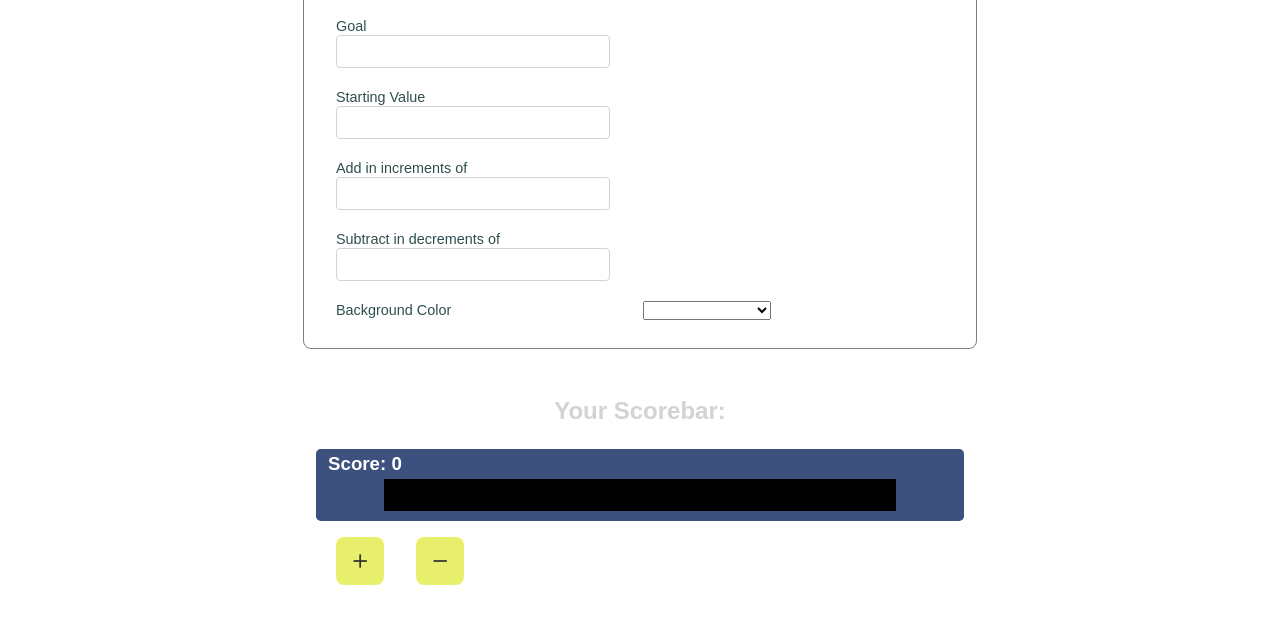
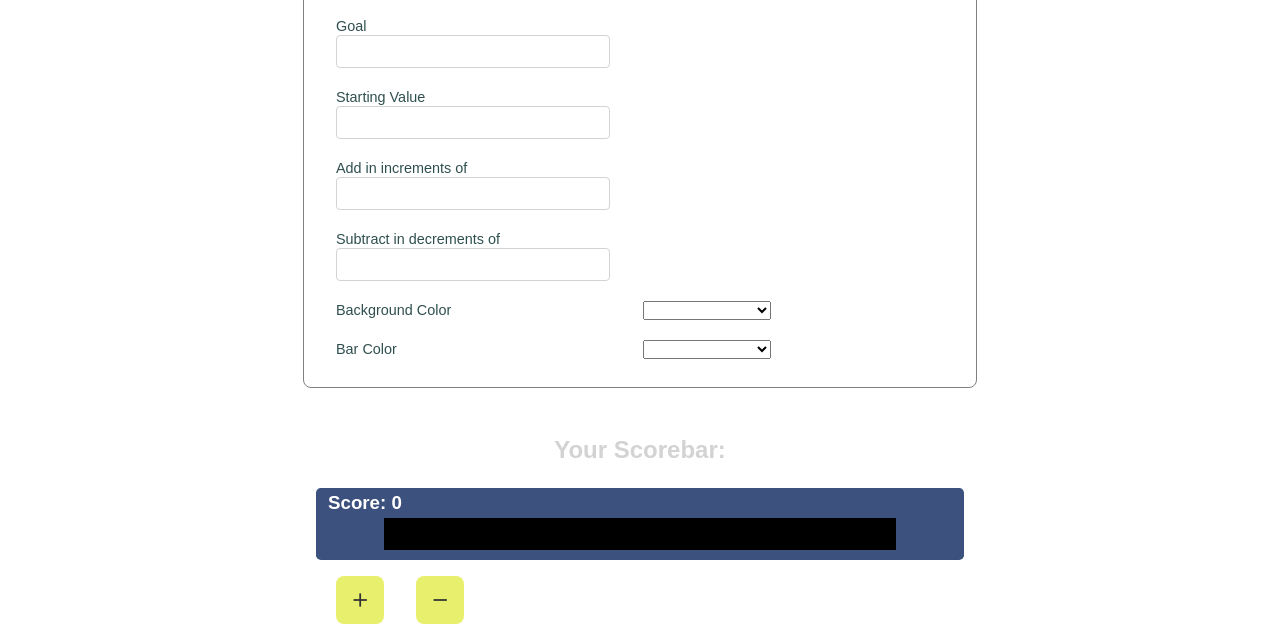
Before and after one commit to prestonwin78/goalbug, a React app: page / in a window 1280 px wide. Shown: the part 161-801 px from the top of the page. Built offline with nearby package versions, Linux system fonts and the light colour scheme.

Commit message:
Add bar color setting

```diff
--- a/src/ScoreBar.js
+++ b/src/ScoreBar.js
@@ -5,13 +5,14 @@ import "./styles/settings.css";
 function ScoreBar(props) {
   const completionPercent =
     ((props.score - props.start) / (props.goal - props.start)) * 100;
-  const colorClass = "bar-section-container " + props.backgroundColor;
+  const backgroundColorClass = "bar-section-container " + props.backgroundColor;
+  const barColorClass = "percent-bar " + props.barColor;
   return (
-    <div className={colorClass}>
+    <div className={backgroundColorClass}>
       <h3 id="score-text">Score: {props.score}</h3>
       <div className="bar-container">
         <div
-          className="percent-bar"
+          className={barColorClass}
           style={{
             width: "" + completionPercent + "%",
           }}
--- a/src/ScoreContainer.js
+++ b/src/ScoreContainer.js
@@ -12,7 +12,8 @@ class ScoreContainer extends React.Component {
       start: 0,
       addIncrements: 10,
       subDecrements: 10,
-      backgroundColor: "navy-op",
+      backgroundColor: "navy",
+      barColor: "green",
     };
     this.incrementScore = this.incrementScore.bind(this);
     this.decrementScore = this.decrementScore.bind(this);
@@ -48,9 +49,9 @@ class ScoreContainer extends React.Component {
   /* this method is passed to the settings form
      and called on state change in the form */
   setSetting(key, value) {
-    if (key === "backgroundColor") {
+    if (key === "backgroundColor" || key === "barColor") {
       this.setState({
-        backgroundColor: value,
+        [key]: value,
       });
     } else {
       this.setState({
@@ -80,6 +81,7 @@ class ScoreContainer extends React.Component {
           addIncrements={this.state.addIncrements}
           subDecrements={this.state.subDecrements}
           backgroundColor={this.state.backgroundColor}
+          barColor={this.state.barColor}
         />
         <Controls
           increment={this.incrementScore}
@@ -93,6 +95,7 @@ class ScoreContainer extends React.Component {
           <h1>add: {this.state.addIncrements}</h1>
           <h1>sub: {this.state.subDecrements}</h1>
           <h1>bg: {this.state.backgroundColor}</h1>
+          <h1>bar: {this.state.barColor}</h1>
         </div>
       </div>
     );
--- a/src/SettingsForm.js
+++ b/src/SettingsForm.js
@@ -70,6 +70,24 @@ class SettingsForm extends React.Component {
             <option className="none" value="none"></option>
           </select>
         </div>
+
+        <div className="block">
+          <label>Bar Color</label>
+          <select
+            className="bar-color-select"
+            name="barColor"
+            onChange={this.handleChange}
+          >
+            <option className="navy" value="navy"></option>
+            <option className="blue" value="blue"></option>
+            <option className="red" value="red"></option>
+            <option className="yellow" value="yellow"></option>
+            <option className="green" value="green"></option>
+            <option className="purple" value="purple"></option>
+            <option className="orange" value="orange"></option>
+            <option className="none" value="none"></option>
+          </select>
+        </div>
       </div>
     );
   }
--- a/src/styles/settings.css
+++ b/src/styles/settings.css
@@ -26,7 +26,8 @@
   border: 1px solid lightgray;
 }
 
-.background-select {
+.background-select,
+.bar-color-select {
   width: 25%;
 }
 
```
